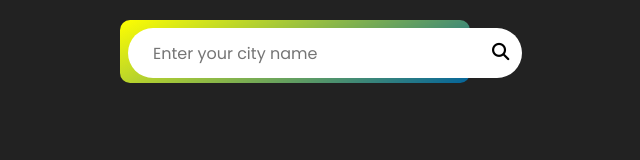
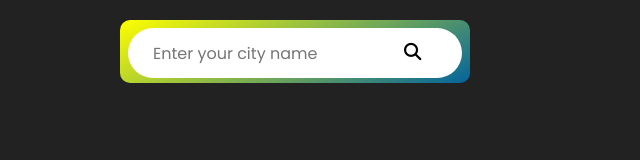
Before and after one commit to rakeshchd/Weather-App, a plain HTML site: page index.html in a window 1280 px wide. Shown: the whole page, without its empty margins (345-985 px from the left). Drawn offline with Linux system fonts and the light colour scheme.

Commit message:
Update style.css

```diff
--- a/style.css
+++ b/style.css
@@ -25,10 +25,9 @@ body{
 }
 
 .search{
-    width: 100%;
-    display: flex;
-    align-items: center;
-    justify-content: space-between;
+    display: grid;
+    grid-template-columns: 75% 25%;
+    gap: 0;
 }
 
 .search input{
@@ -46,7 +45,6 @@ body{
 .search button{
     border: 0;
     outline: 0;
-    width: 60px;
     background:  white;
     border-top-right-radius: 2rem;
     border-bottom-right-radius: 2rem;
```
